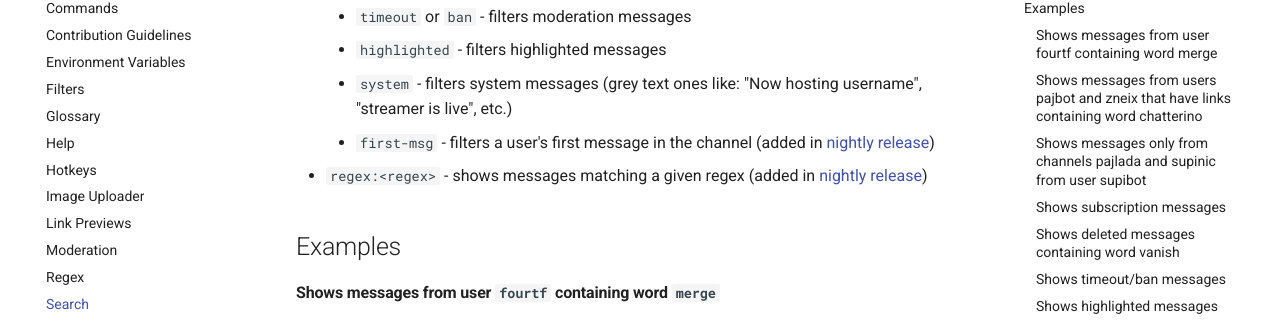
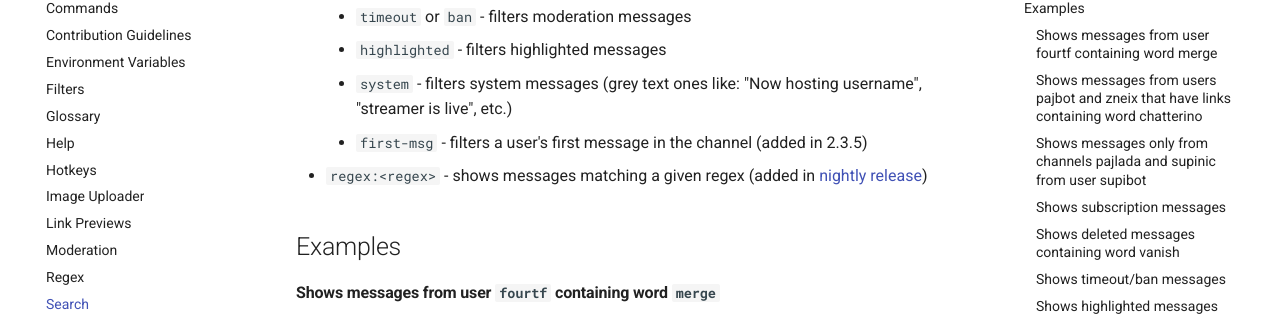
Before and after one commit to Chatterino/wiki, an MkDocs documentation site: the page built from docs/Search.md, in a window 1280 px wide and 900 px high, scrolled down 596 px. Shown: the part 127-450 px from the top of the window. Built offline with MkDocs 1.6.1 and Material for MkDocs 9.7.7, drawn with Linux system fonts in a browser that asks for light colours; comment, search, counter and statistics services are not loaded.

Commit message:
Specify feature was added in latest stable release (v2.3.5)

```diff
--- a/docs/Search.md
+++ b/docs/Search.md
@@ -18,7 +18,7 @@ Surround `value` in quotation marks to use whitespaces within it, useful for dea
     - `timeout` or `ban` - filters moderation messages
     - `highlighted` - filters highlighted messages
     - `system` - filters system messages (grey text ones like: "Now hosting username", "streamer is live", etc.)
-    - `first-msg` - filters a user's first message in the channel (added in [nightly release](../Help/#what-is-nightly-and-how-to-use-install-it))
+    - `first-msg` - filters a user's first message in the channel (added in 2.3.5)
 - `regex:<regex>` - shows messages matching a given regex (added in [nightly release](../Help/#what-is-nightly-and-how-to-use-install-it))
 
 ## Examples
```
